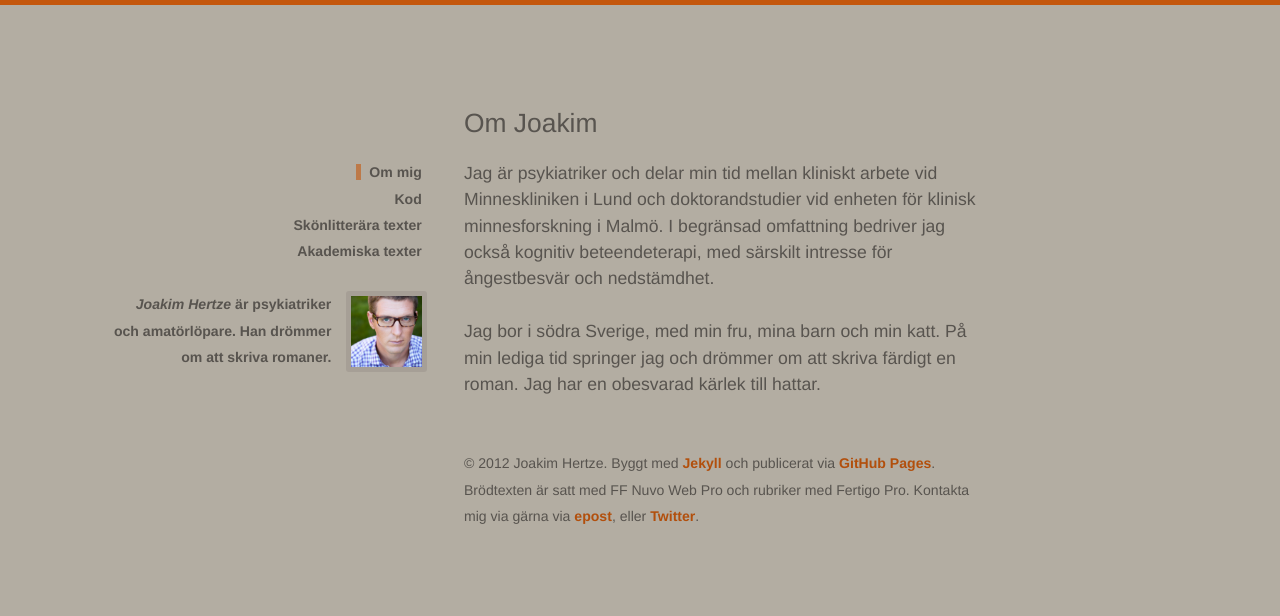
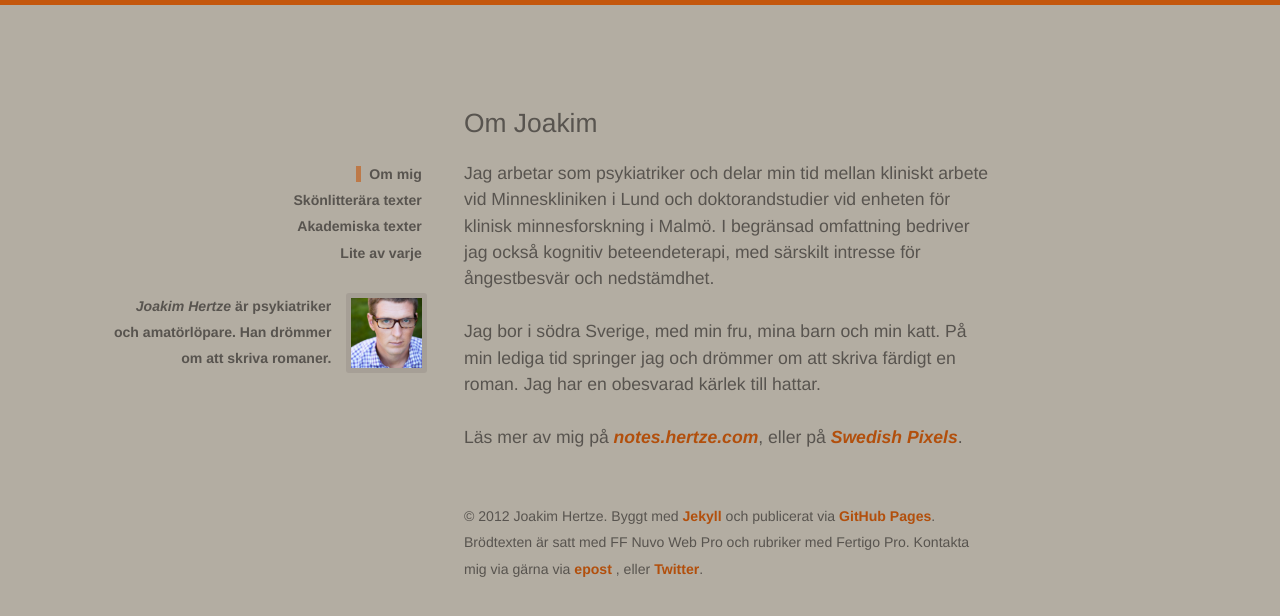
Before and after one commit to hertze/Hertze.com, a Jekyll site: the page built from index.html, in a window 1280 px wide. Shown: the top 616 px of the page. Built offline with Jekyll 4.4.1, drawn with Linux system fonts in a browser that asks for light colours.

Commit message:
Tillräckligt bra för publiken.

```diff
--- a/_layouts/default.html
+++ b/_layouts/default.html
@@ -8,14 +8,15 @@
     	<link rel="shortcut icon" href="/favicon.ico">
     	<script type="text/javascript" src="http://use.typekit.com/awv0hkv.js"></script>
     	<script type="text/javascript">try{Typekit.load();}catch(e){}</script>
+    	<script src="http://hertze.nfshost.com/mint/?js" type="text/javascript"></script>
 	</head>
 	<body>
     	<nav>
     		<ul>
     			<li>{% unless page.title %}<span class="fokus">Om mig</span>{% else %}<a href="/">Om mig</a>{% endunless %}</li>
-    			<li>{% if page.title == 'Kod'%}<span class="fokus">Kod</span>{% else %}<a href="../Kod.html">Kod</a>{% endif %}</li>
     			<li>{% if page.title == 'Skönlitterära texter'%}<span class="fokus">Skönlitterära texter</span>{% else %}<a href="../fiction.html">Skönlitterära texter</a>{% endif %}</li>
     			<li>{% if page.title == 'Akademiska texter'%}<span class="fokus">Akademiska texter</span>{% else %}<a href="../academics.html">Akademiska texter</a>{% endif %}</li>
+    			<li>{% if page.title == 'Lite av varje'%}<span class="fokus">Lite av varje</span>{% else %}<a href="../bitsnbobs.html">Lite av varje</a>{% endif %}</li>
     		</ul>
     		<img src="../bilder/avatar.jpg">
 			<p><em>Joakim Hertze</em> är psykiatriker och amatörlöpare. Han drömmer om att skriva romaner.</p>
@@ -24,7 +25,8 @@
 			{{ content }}
 		</article>
 		<footer>
-			<p>&copy; {{ 'now' | date: "%Y" }} Joakim Hertze. Byggt med <a href="http://jekyllrb.com/">Jekyll</a> och publicerat via <a href="http://pages.github.com/">GitHub Pages</a>. Brödtexten är satt med FF Nuvo Web Pro och rubriker med Fertigo Pro. Kontakta mig via gärna via <a href="mailto:&#100;&#101;&#115;&#107;&#64;&#115;w&#101;&#100;i&#115;&#104;&#112;i&#120;&#101;&#108;&#115;&#46;&#99;&#111;&#109;">epost</a>, eller <a href="http://twitter.com/hertze">Twitter</a>.</p>
+			<p>&copy; {{ 'now' | date: "%Y" }} Joakim Hertze. Byggt med <a href="http://jekyllrb.com/">Jekyll</a> och publicerat via <a href="http://pages.github.com/">GitHub Pages</a>. Brödtexten är satt med FF Nuvo Web Pro och rubriker med Fertigo Pro. Kontakta mig via gärna via <span id="obf"><script>document.getElementById("obf").innerHTML="<n uers=\"znvygb:fbpvny@uregmr.pbz\" >rcbfg</n>".replace(/[a-zA-Z]/g,function(c){return String.fromCharCode((c<="Z"?90:122)>=(c=c.charCodeAt(0)+13)?c:c-26);});</script>
+<noscript><span style="unicode-bidi:bidi-override;direction:rtl;">moc.eztreh@laicos</span></noscript></span>, eller <a href="http://twitter.com/hertze">Twitter</a>.</p>
 		</footer>
 	</body>
 </html>
--- a/academics.markdown
+++ b/academics.markdown
@@ -7,4 +7,8 @@
 
 ## Publicerade artiklar
 
+* Olsson, B., Hertze, J., Lautner, R., Zetterberg, H., Nägga, K., Höglund, K., Basun, H., et al. (2012). *Microglial Markers are Elevated in the Prodromal Phase of Alzheimer's Disease and Vascular Dementia.* Journal of Alzheimer's disease : JAD. doi:10.3233/JAD-2012-120787
+
+* Palmqvist, S., Hertze, J., Minthon, L., Wattmo, C., Zetterberg, H., Blennow, K., Londos, E., et al. (2012). *Comparison of Brief Cognitive Tests and CSF Biomarkers in Predicting Alzheimer’s Disease in Mild Cognitive Impairment: Six-Year Follow-Up Study.* (J. C. S. Breitner, Ed.)PLoS ONE, 7(6), e38639. doi:10.1371/journal.pone.0038639.t003
+
 * Hertze, J., Minthon, L., Zetterberg, H., Vanmechelen, E., Blennow, K., & Hansson, O. (2010). *Evaluation of CSF biomarkers as predictors of Alzheimer's disease: a clinical follow-up study of 4.7 years.* Journal of Alzheimer's disease : JAD, 21(4), 1119–1128. doi:10.3233/JAD-2010-100207
--- a/kod.markdown
+++ b/bitsnbobs.markdown
@@ -1,6 +1,6 @@
 ---
 layout: default
-title: Kod
+title: Lite av varje
 ---
 
 # Mjukvara
--- a/fiction.markdown
+++ b/fiction.markdown
@@ -5,7 +5,7 @@
 
 # Skönlitterära texter
 
-## Noveller och snuttar
+## Kortare
 
 * ### [Snön lyser vit på taken](/files/snon-lyser-vit-pa-taken.pdf)
 
--- a/index.html
+++ b/index.html
@@ -4,6 +4,8 @@
 
 <h1>Om Joakim</h1>
 
-<p>Jag är psykiatriker och delar min tid mellan kliniskt arbete vid Minneskliniken i Lund och doktorandstudier vid enheten för klinisk minnesforskning i Malmö. I begränsad omfattning bedriver jag också kognitiv beteendeterapi, med särskilt intresse för ångestbesvär och nedstämdhet.</p>
+<p>Jag arbetar som psykiatriker och delar min tid mellan kliniskt arbete vid Minneskliniken i Lund och doktorandstudier vid enheten för klinisk minnesforskning i Malmö. I begränsad omfattning bedriver jag också kognitiv beteendeterapi, med särskilt intresse för ångestbesvär och nedstämdhet.</p>
 
 <p>Jag bor i södra Sverige, med min fru, mina barn och min katt. På min lediga tid springer jag och drömmer om att skriva färdigt en roman. Jag har en obesvarad kärlek till hattar.</p>
+
+<p>Läs mer av mig på <a href="http://notes.hertze.com"><em>notes.hertze.com</em></a>, eller på <a href="http://swedishpixels.com"><em>Swedish Pixels</em></a>.
--- a/style.css
+++ b/style.css
@@ -33,7 +33,7 @@
 
 nav {
 	position: fixed;
-	top: 11.3em;
+	top: 11.4em;
 	width: 22em;
 	text-align: right;
 	margin-left: -10em;
```
Also changed, not shown: other parts of bitsnbobs.markdown (+0 -4 lines).
